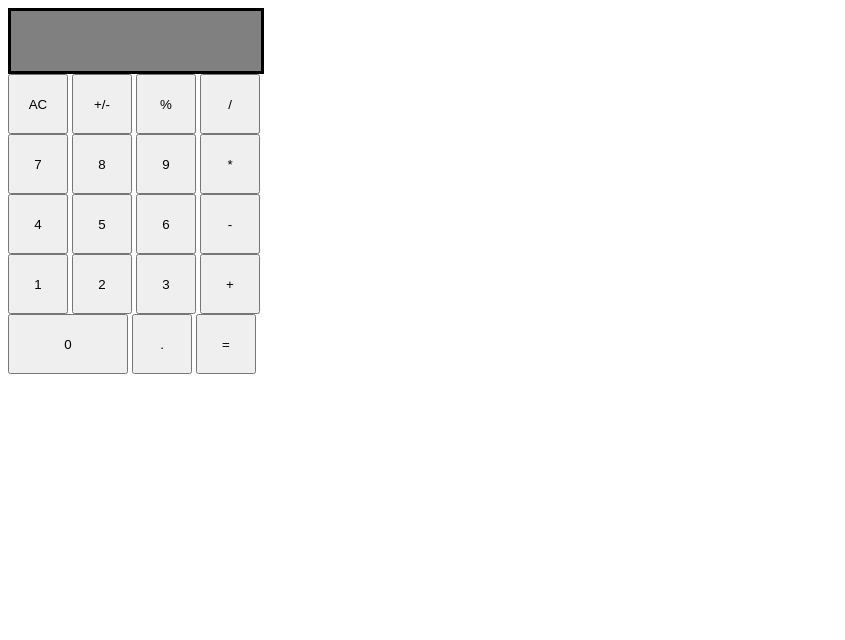
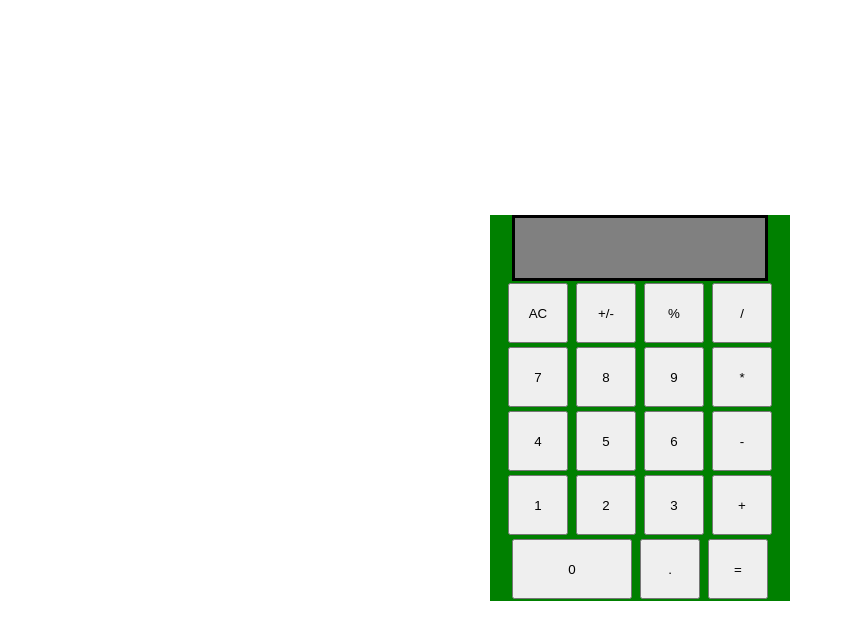
Before and after one commit to Peluhott/Calculator, a plain HTML site: page index.html in a window 1280 px wide. Shown: the whole page, without its empty margins (0-845 px from the left). Drawn offline with Linux system fonts and the light colour scheme.

Commit message:
centered the calculator, made even spaces between buttons, made calculator green

```diff
--- a/styles.css
+++ b/styles.css
@@ -1,6 +1,13 @@
+body {
+    display: flex;
+    justify-content: center;
+    align-items: center;
+    height: 100vh;
+}
 .buttons {
     height: 60px;
     width: 60px;
+    margin: 2px;
 }
 
 .doubleSize {
@@ -15,3 +22,10 @@
     width: 250px;
     border: solid black;
 }
+.container {
+    display: flex;
+    flex-direction: column;
+    align-items: center;
+    background-color: green;
+    width: 300px;
+}
```
